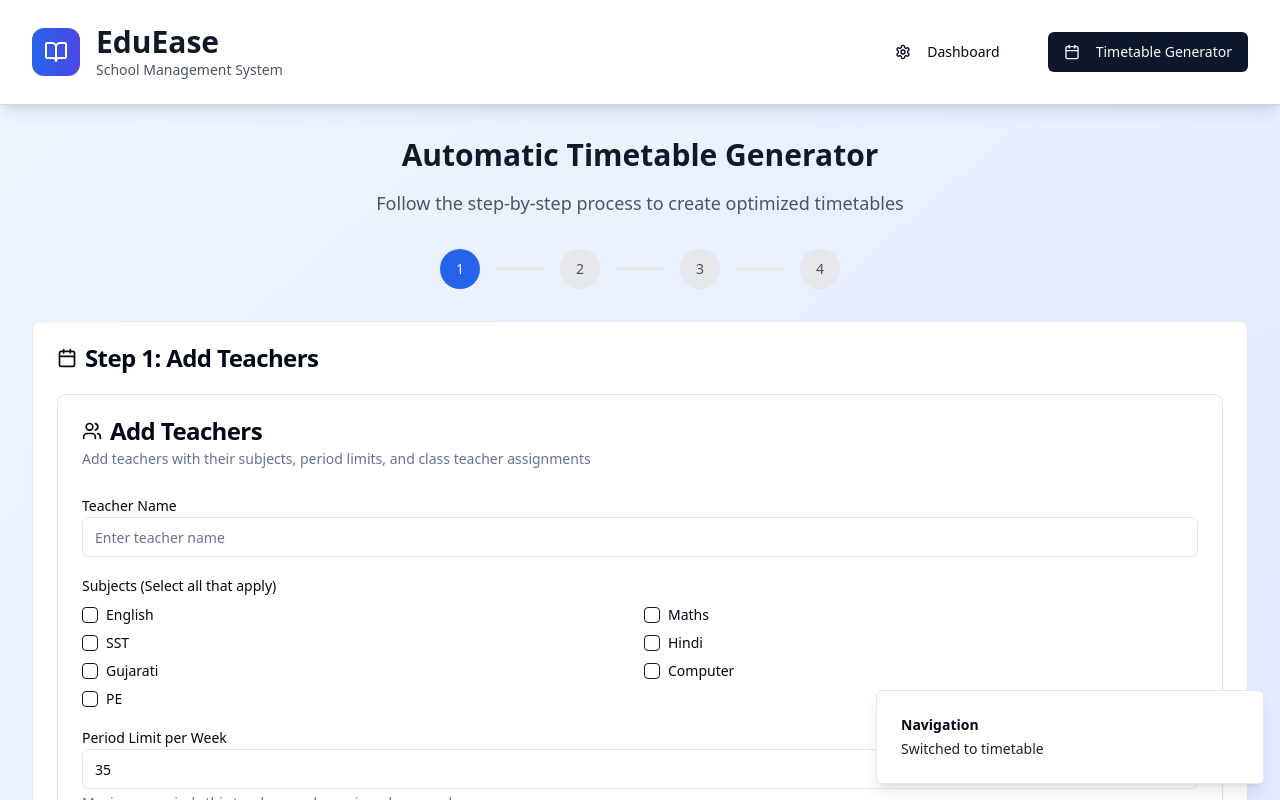
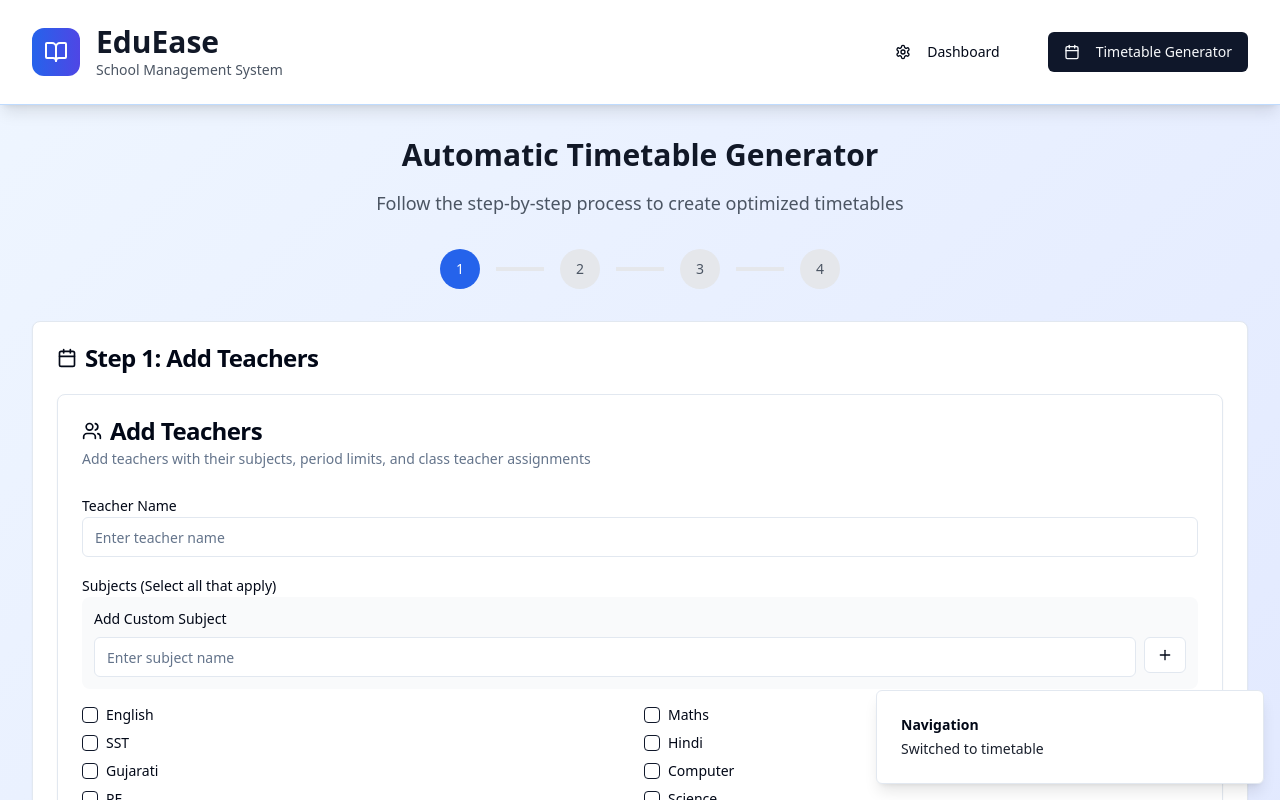
Before and after one commit to kegasiwsent/ease-school-schedules-78, a React (Vite) app: page / in a window 1280 px wide. Both pictures are taken after a click on the button "Timetable Generator". Shown: the top 800 px of the page. Built offline with nearby package versions, Linux system fonts and the light colour scheme.

Commit message:
Add subjects to teacher form
- Added Science, Drawing, and Sanskrit to the available subjects in the teacher form.
- Implemented functionality to allow users to add custom subjects manually.

```diff
--- a/src/components/timetable/TeacherForm.tsx
+++ b/src/components/timetable/TeacherForm.tsx
@@ -5,7 +5,7 @@ import { Button } from '@/components/ui/button';
 import { Input } from '@/components/ui/input';
 import { Label } from '@/components/ui/label';
 import { Checkbox } from '@/components/ui/checkbox';
-import { Plus, Users } from 'lucide-react';
+import { Plus, Users, X } from 'lucide-react';
 import { useToast } from '@/hooks/use-toast';
 import type { Teacher } from '@/types/timetable';
 
@@ -14,7 +14,7 @@ interface TeacherFormProps {
   onAddTeacher: (teacher: Teacher) => void;
 }
 
-const availableSubjects = ['English', 'Maths', 'SST', 'Hindi', 'Gujarati', 'Computer', 'PE'];
+const defaultSubjects = ['English', 'Maths', 'SST', 'Hindi', 'Gujarati', 'Computer', 'PE', 'Science', 'Drawing', 'Sanskrit'];
 const availableClasses = ['1', '2', '3', '4', '5', '6', '7', '8', '9', '10', '11', '12'];
 
 const TeacherForm = ({ teachers, onAddTeacher }: TeacherFormProps) => {
@@ -25,6 +25,36 @@ const TeacherForm = ({ teachers, onAddTeacher }: TeacherFormProps) => {
   const [newTeacherPeriodLimit, setNewTeacherPeriodLimit] = useState<number>(35);
   const [isClassTeacher, setIsClassTeacher] = useState(false);
   const [classTeacherOf, setClassTeacherOf] = useState('');
+
+  // Custom subjects management
+  const [customSubjects, setCustomSubjects] = useState<string[]>([]);
+  const [newCustomSubject, setNewCustomSubject] = useState('');
+
+  // Combine default and custom subjects
+  const availableSubjects = [...defaultSubjects, ...customSubjects];
+
+  const handleAddCustomSubject = () => {
+    const trimmedSubject = newCustomSubject.trim();
+    if (trimmedSubject && !availableSubjects.includes(trimmedSubject)) {
+      setCustomSubjects(prev => [...prev, trimmedSubject]);
+      setNewCustomSubject('');
+      toast({
+        title: "Subject Added",
+        description: `${trimmedSubject} has been added to available subjects.`,
+      });
+    } else if (availableSubjects.includes(trimmedSubject)) {
+      toast({
+        title: "Subject Already Exists",
+        description: `${trimmedSubject} is already in the subjects list.`,
+        variant: "destructive"
+      });
+    }
+  };
+
+  const handleRemoveCustomSubject = (subject: string) => {
+    setCustomSubjects(prev => prev.filter(s => s !== subject));
+    setNewTeacherSubjects(prev => prev.filter(s => s !== subject));
+  };
 
   const handleAddTeacher = (e: React.FormEvent) => {
     e.preventDefault();
@@ -101,17 +131,53 @@ const TeacherForm = ({ teachers, onAddTeacher }: TeacherFormProps) => {
 
           <div>
             <Label>Subjects (Select all that apply)</Label>
+
+            {/* Add Custom Subject Section */}
+            <div className="mb-4 p-3 bg-gray-50 rounded-lg">
+              <Label className="text-sm font-medium mb-2 block">Add Custom Subject</Label>
+              <div className="flex gap-2">
+                <Input
+                  placeholder="Enter subject name"
+                  value={newCustomSubject}
+                  onChange={(e) => setNewCustomSubject(e.target.value)}
+                  onKeyPress={(e) => e.key === 'Enter' && (e.preventDefault(), handleAddCustomSubject())}
+                />
+                <Button
+                  type="button"
+                  onClick={handleAddCustomSubject}
+                  variant="outline"
+                  size="sm"
+                >
+                  <Plus className="w-4 h-4" />
+                </Button>
+              </div>
+            </div>
+
             <div className="grid grid-cols-2 gap-2 mt-2">
-              {availableSubjects.map(subject => (
+              {availableSubjects.map(subject => {
+                const isCustom = customSubjects.includes(subject);
+                return (
                   <div key={subject} className="flex items-center space-x-2">
                     <Checkbox
                       id={`subject-${subject}`}
                       checked={newTeacherSubjects.includes(subject)}
                       onCheckedChange={() => toggleTeacherSubject(subject)}
                     />
-                  <Label htmlFor={`subject-${subject}`} className="text-sm">{subject}</Label>
+                    <Label htmlFor={`subject-${subject}`} className="text-sm flex-1">{subject}</Label>
+                    {isCustom && (
+                      <Button
+                        type="button"
+                        variant="ghost"
+                        size="sm"
+                        onClick={() => handleRemoveCustomSubject(subject)}
+                        className="h-6 w-6 p-0 text-red-500 hover:text-red-700"
+                      >
+                        <X className="w-3 h-3" />
+                      </Button>
+                    )}
                   </div>
-              ))}
+                );
+              })}
             </div>
           </div>
 
```
Lines whose indentation alone changed are shown as unchanged.
